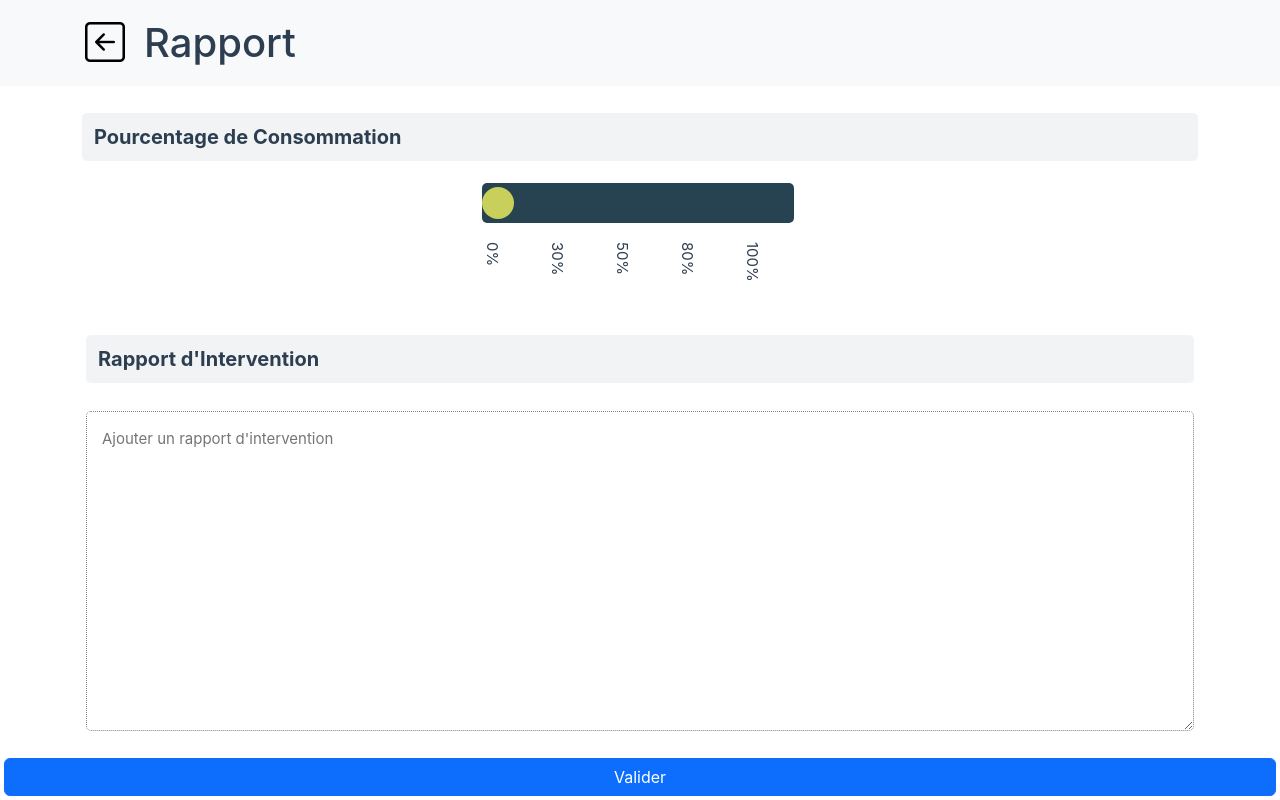
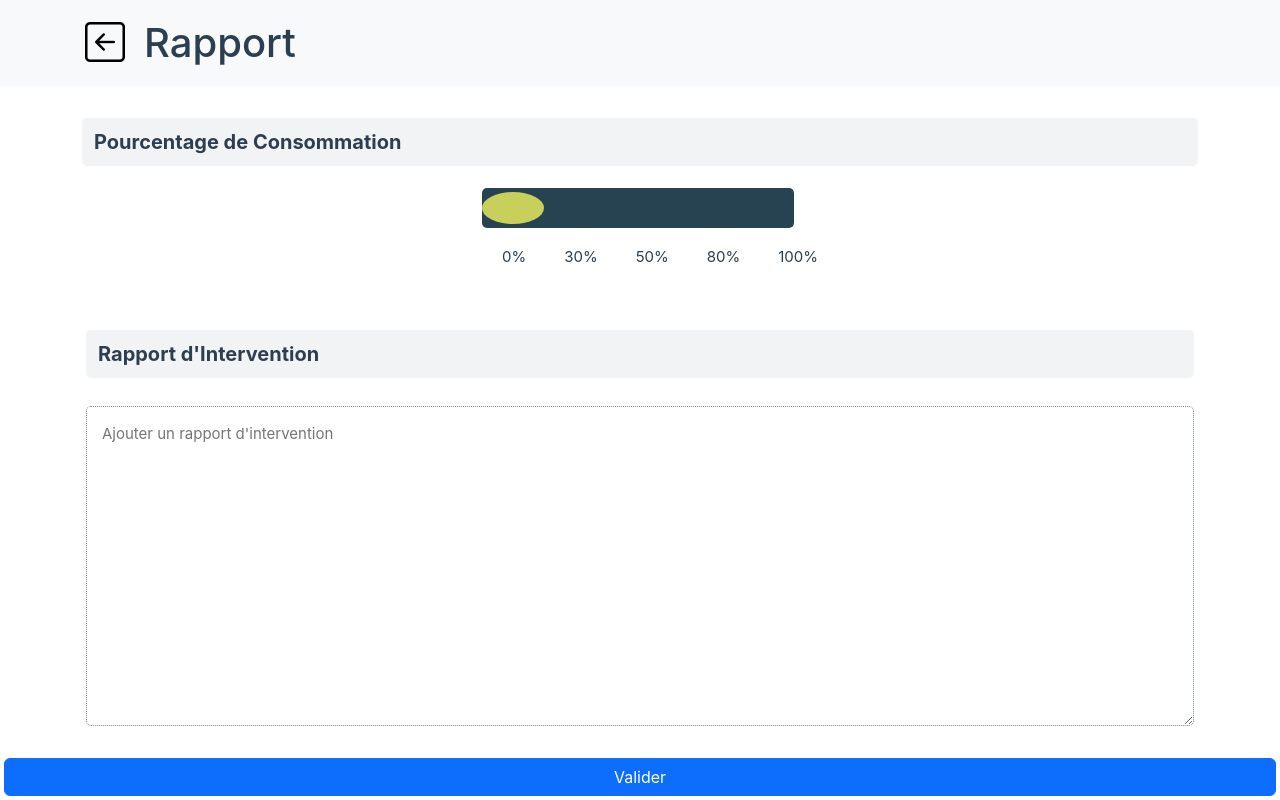
Before and after one commit to 24eme/OpenCarto, a Vue app: page /1/point/rapport in a window 1280 px wide. Built offline with nearby package versions, Linux system fonts and the light colour scheme.

Commit message:
Style: aligner horizontallement le texte de % de conso

```diff
--- a/src/views/RapportView.vue
+++ b/src/views/RapportView.vue
@@ -83,12 +83,10 @@ onMounted(() => {
 
 datalist {
   display: flex;
-  flex-direction: column;
-  /*justify-content: space-between;*/
-  gap:40px;
+  flex-direction: row;
+  gap:34px;
   align-self: center;
-  writing-mode: vertical-lr;
-  width: 20rem;
+  width: 17.5rem;
 }
 
 .range {
@@ -115,7 +113,7 @@ input[type="range"] {
 input[type="range"]::-webkit-slider-thumb {
   -webkit-appearance: none;
   background-color: #c8cf5a;
-  width: 2rem;
+  width: 3.9rem;
   height: 2rem;
   border-radius: 50%;
 }
@@ -123,7 +121,7 @@ input[type="range"]::-webkit-slider-thumb {
 input[type="range"]::-moz-range-thumb {
   -webkit-appearance: none;
   background-color: #c8cf5a ;
-  width: 3rem;
+  width: 3.9rem;
   height: 2.5rem;
   border-radius: 10%;
   border: none;
```
